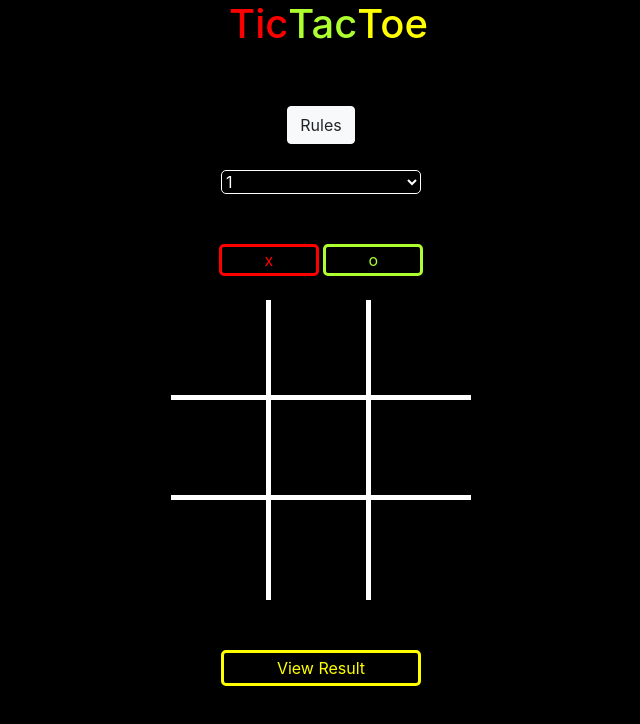
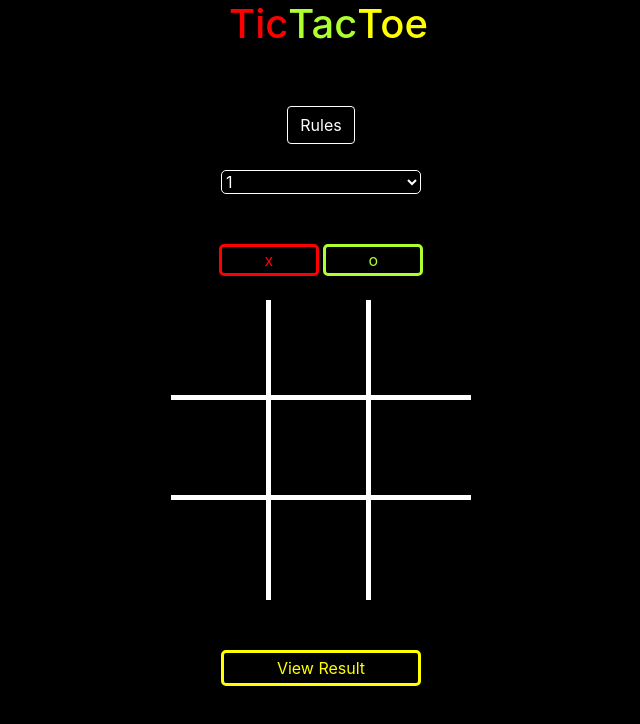
Before and after one commit to kaleshreyas45/Tic_Tac_Toe, a plain HTML site: page index.html in a window 1280 px wide. Shown: the whole page, without its empty margins (319-959 px from the left). Drawn offline with nearby package versions, Linux system fonts and the light colour scheme.

Commit message:
This is tic tac toe game

```diff
--- a/index.html
+++ b/index.html
@@ -73,9 +73,10 @@
             justify-content: center;
             margin-left: 15px;
         }
-        li{
-            color:white;
-
+         .btn-light {
+            background-color: transparent;
+            border: 1px solid white;
+            color: white;
         }
     </style>
 </head>
```
